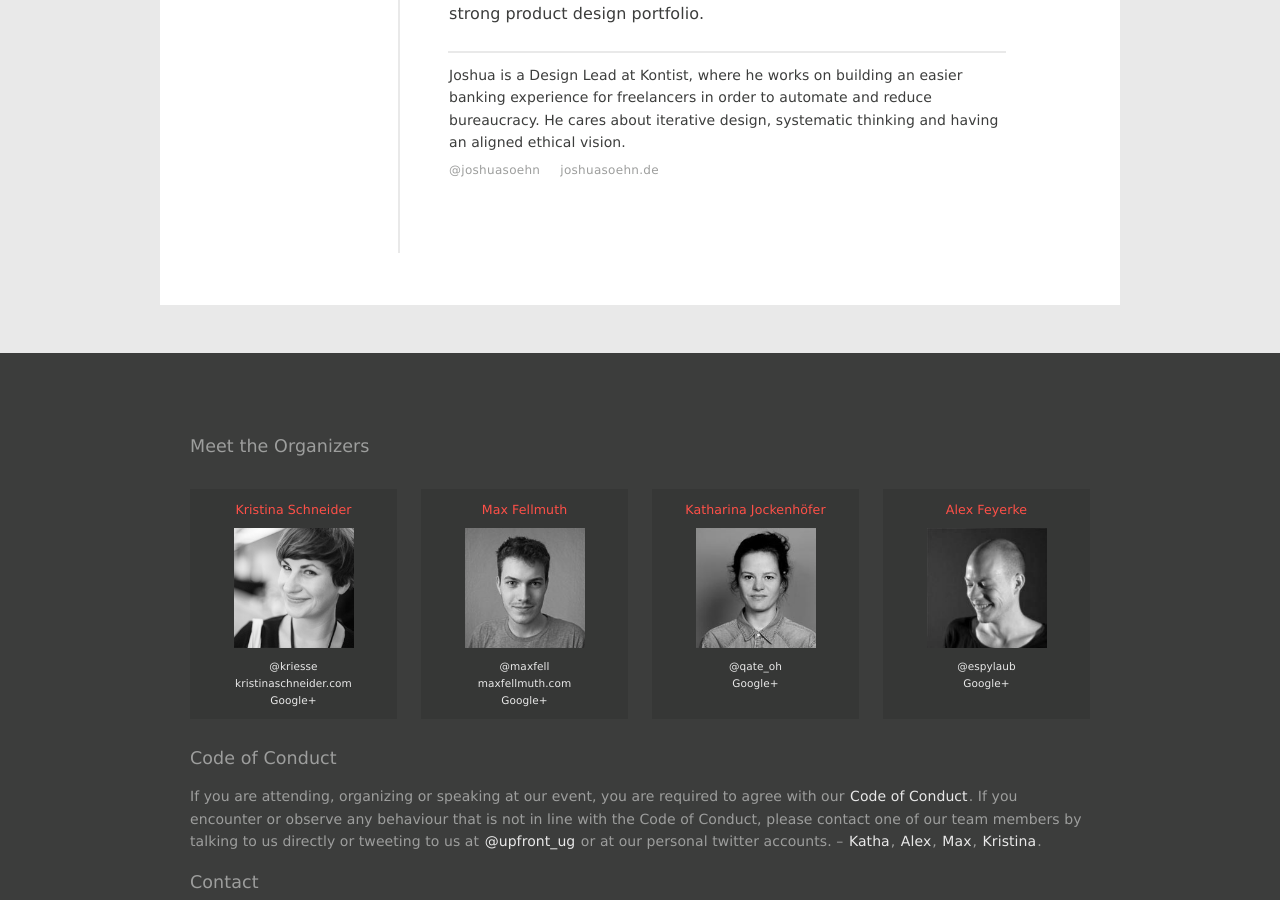
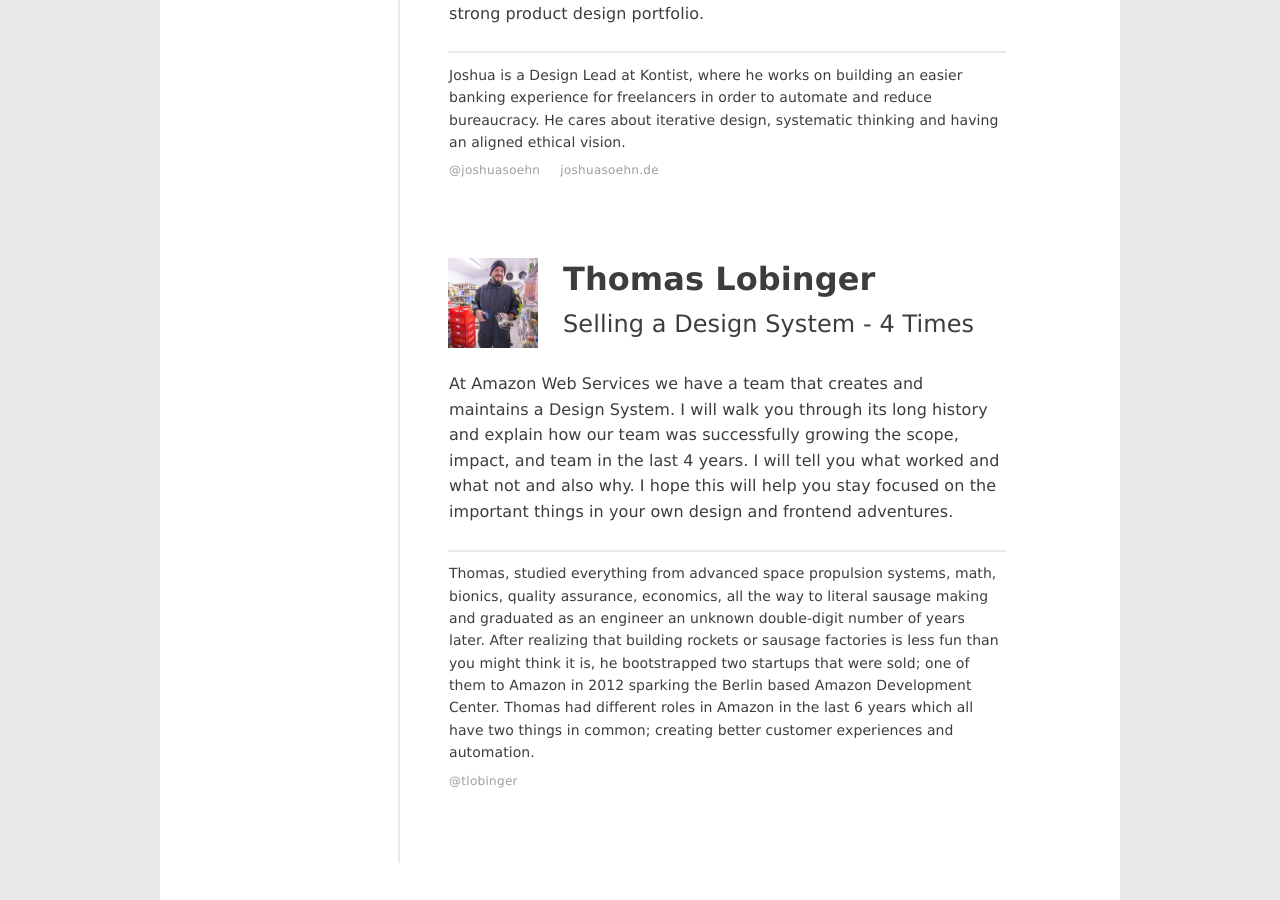
Before and after one commit to upfrontug/upfrontug.github.io, a Jekyll site: the page built from _posts/2018-03-13-meetup.html, in a window 1280 px wide and 900 px high, scrolled down 1357 px. Built offline with Jekyll 4.4.1, drawn with Linux system fonts in a browser that asks for light colours; a script that is not in the unit is left out.

Commit message:
add Thomas’ talk, compress images

```diff
--- a/_posts/2018-03-13-meetup.html
+++ b/_posts/2018-03-13-meetup.html
@@ -22,4 +22,12 @@
         title: '@joshuasoehn'
       - url: 'http://joshuasoehn.de/'
         title: 'joshuasoehn.de'
+  - name: 'Thomas Lobinger'
+    title: 'Selling a Design System - 4 Times'
+    picture: 'thomas-lobinger.jpg'
+    desc: 'At Amazon Web Services we have a team that creates and maintains a Design System. I will walk you through its long history and explain how our team was successfully growing the scope, impact, and team in the last 4 years. I will tell you what worked and what not and also why. I hope this will help you stay focused on the important things in your own design and frontend adventures.'
+    bio: 'Thomas, studied everything from advanced space propulsion systems, math, bionics, quality assurance, economics, all the way to literal sausage making and graduated as an engineer an unknown double-digit number of years later. After realizing that building rockets or sausage factories is less fun than you might think it is, he bootstrapped two startups that were sold; one of them to Amazon in 2012 sparking the Berlin based Amazon Development Center. Thomas had different roles in Amazon in the last 6 years which all have two things in common; creating better customer experiences and automation.'
+    links:
+      - url: 'http://twitter.com/tlobinger'
+        title: '@tlobinger'
 ---
```
Also changed, not shown: images/talks/joshua-soehn.jpg, images/talks/thomas-lobinger.jpg.
